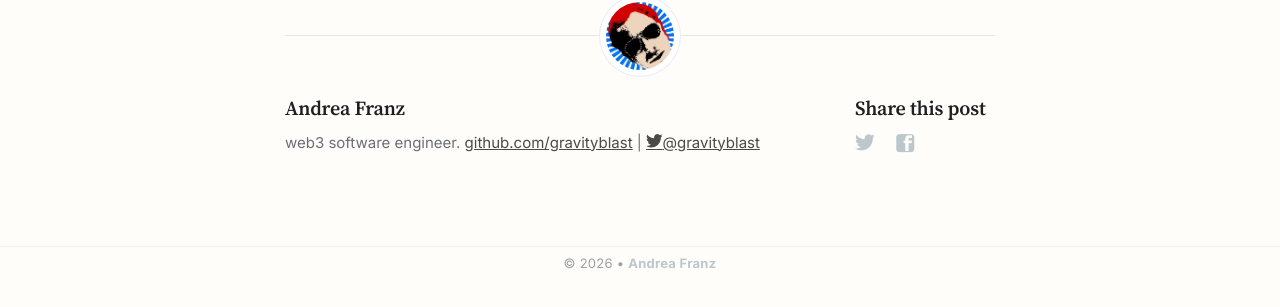
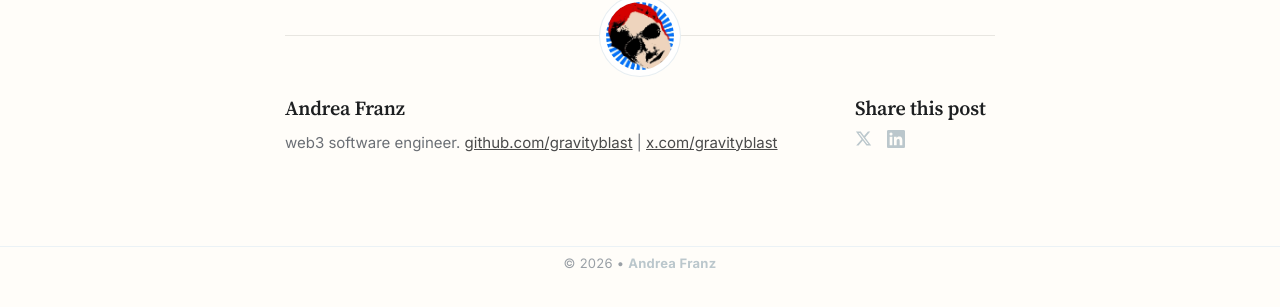
Before and after one commit to gravityblast/gravityblast.com, a Jekyll site: the page built from _posts/2010-09-20-ruby-library-for-the-musixmatch-api.md, in a window 1280 px wide. Shown: the part 415-722 px from the top of the page. Built offline with Jekyll 4.4.1, drawn with Linux system fonts in a browser that asks for light colours.

Commit message:
update share and about

```diff
--- a/_includes/share.html
+++ b/_includes/share.html
@@ -1,11 +1,13 @@
 <section class="share">
     <h4>Share this post</h4>
-    <a class="icon-twitter" href="http://twitter.com/share?text={{page.title}}&amp;url={{site.domain_name}}{{ page.url }}"
-        onclick="window.open(this.href, 'twitter-share', 'width=550,height=235');return false;">
-        <span class="hidden">Twitter</span>
+    <a class="share-x" href="https://x.com/intent/post?text={{ page.title | url_encode | replace: '+', '%20' }}&amp;url={{ site.domain_name | append: page.url | url_encode }}"
+        onclick="window.open(this.href, 'x-share', 'width=550,height=420');return false;">
+        <svg viewBox="0 0 24 24" width="17" height="17" aria-hidden="true"><path fill="currentColor" d="M18.244 2.25h3.308l-7.227 8.26 8.502 11.24H16.17l-5.214-6.817L4.99 21.75H1.68l7.73-8.835L1.254 2.25H8.08l4.713 6.231zm-1.161 17.52h1.833L7.084 4.126H5.117z"/></svg>
+        <span class="hidden">Share on X</span>
     </a>
-    <a class="icon-facebook" href="https://www.facebook.com/sharer/sharer.php?u={{site.domain_name}}{{page.url}}"
-        onclick="window.open(this.href, 'facebook-share','width=580,height=296');return false;">
-        <span class="hidden">Facebook</span>
+    <a class="share-linkedin" href="https://www.linkedin.com/sharing/share-offsite/?url={{ site.domain_name | append: page.url | url_encode }}"
+        onclick="window.open(this.href, 'linkedin-share', 'width=600,height=560');return false;">
+        <svg viewBox="0 0 24 24" width="18" height="18" aria-hidden="true"><path fill="currentColor" d="M20.45 20.45h-3.56v-5.57c0-1.33-.02-3.04-1.85-3.04-1.85 0-2.14 1.45-2.14 2.94v5.67H9.35V9h3.41v1.56h.05c.48-.9 1.64-1.85 3.37-1.85 3.6 0 4.27 2.37 4.27 5.46v6.28zM5.34 7.43a2.06 2.06 0 1 1 0-4.13 2.06 2.06 0 0 1 0 4.13zM7.12 20.45H3.56V9h3.56v11.45zM22.22 0H1.77C.79 0 0 .77 0 1.73v20.54C0 23.23.79 24 1.77 24h20.45c.98 0 1.78-.77 1.78-1.73V1.73C24 .77 23.2 0 22.22 0z"/></svg>
+        <span class="hidden">Share on LinkedIn</span>
     </a>
 </section>
--- a/_layouts/default.html
+++ b/_layouts/default.html
@@ -22,6 +22,7 @@
     <meta name="twitter:card" content="summary_large_image"></meta>
     <meta property="og:title" content="{{ page.title | default: site.title }}" />
     <meta property="og:url" content="{{ page.url | default: site.url | absolute_url }}" />
+    <meta property="og:description" content="{{ page.excerpt | default: site.meta_description | strip_html | normalize_whitespace | truncate: 200 | escape }}" />
     <meta property="og:image" content="{{ page.share_image | default: page.cover | default: site.cover | absolute_url }}" />
 </head>
 <body class="{{ page.post_class | default: layout.post_class | default: 'home-template' }}">
--- a/_layouts/post.html
+++ b/_layouts/post.html
@@ -65,8 +65,8 @@ post_class: post-template
                     <!-- Author Bio -->
                     <p>
                       web3 software engineer.
-                      <a href="http://github.com/gravityblast">github.com/gravityblast</a> |
-                      <a href="http://twitter.com/gravityblast" class="icon-twitter">@gravityblast</a>
+                      <a href="https://github.com/gravityblast">github.com/gravityblast</a> |
+                      <a href="https://x.com/gravityblast">x.com/gravityblast</a>
                     </p>
                 </section>
             {% endif %}
--- a/_sass/_typography.scss
+++ b/_sass/_typography.scss
@@ -608,3 +608,14 @@ table th {
     border-right: 0;
   }
 }
+
+// Share icons are inline SVGs (the theme icon font has no X or LinkedIn).
+.post-footer .share a {
+  line-height: 1;
+  vertical-align: middle;
+  margin-right: 1rem;
+}
+
+.post-footer .share :is(.share-x, .share-linkedin) svg {
+  display: block;
+}
--- a/assets/css/screen.css
+++ b/assets/css/screen.css
@@ -137,16 +137,6 @@ table { border-collapse: collapse; border-spacing: 0; }
 }
 .icon-feed:before {
     content: "\f601";
-}
-.icon-twitter:before {
-    content: "\f602";
-    font-size: 1.1em;
-}
-.icon-google-plus:before {
-    content: "\f603";
-}
-.icon-facebook:before {
-    content: "\f604";
 }
 .icon-arrow-left:before {
     content: "\f605";
```
Also changed, not shown: about.md (+1 -2 lines).
